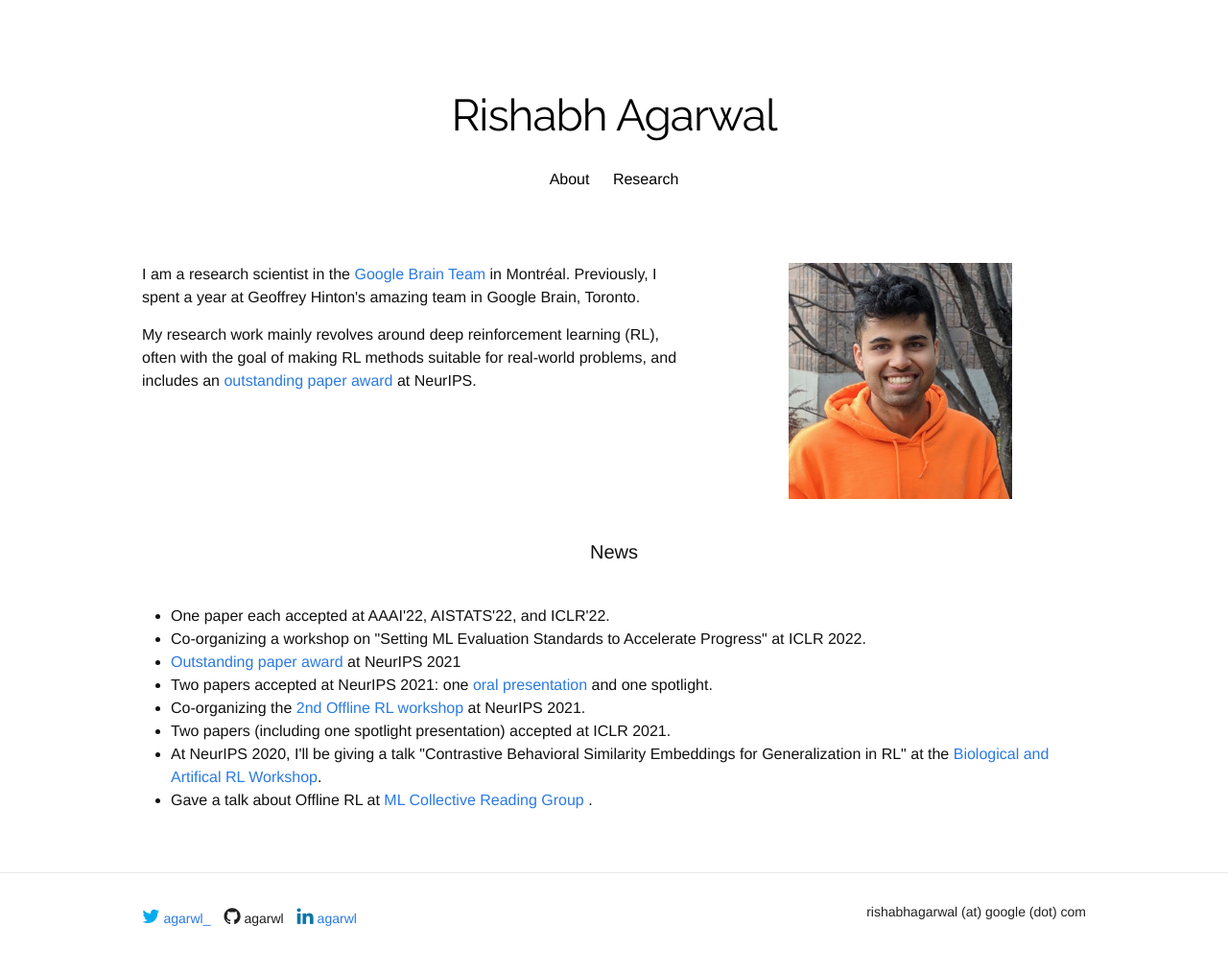
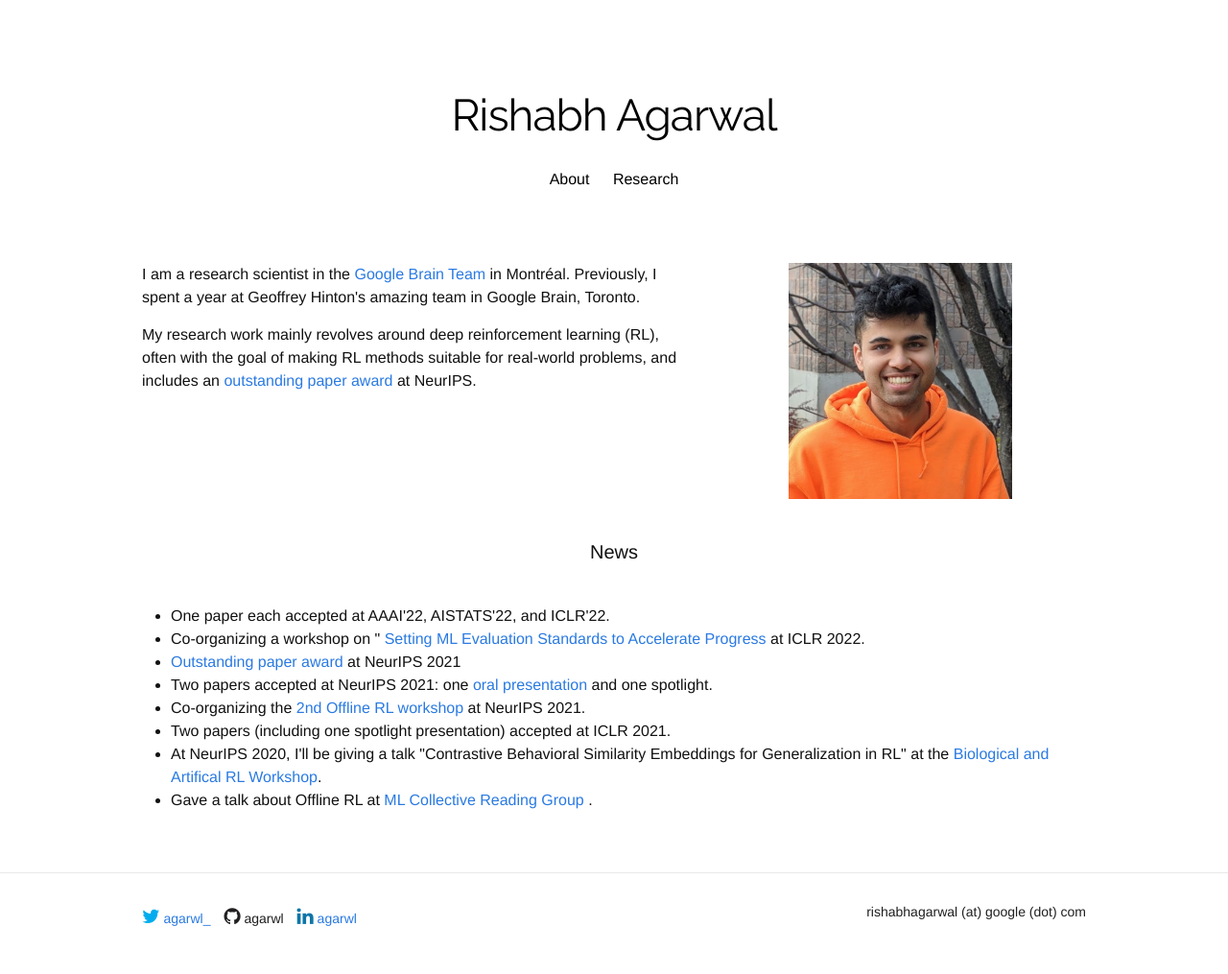
Before and after one commit to agarwl/agarwl.github.io, a Jekyll site: the page built from index.html, in a window 1280 px wide. Shown: the whole page at 96% size. Built offline with Jekyll 4.4.1, drawn with Linux system fonts in a browser that asks for light colours; nearby versions of some CDN libraries; some web fonts are replaced; a style sheet for code colours, icons or effects is not loaded; part of the change alters nothing that is shown.

```diff
--- a/index.html
+++ b/index.html
@@ -24,7 +24,7 @@ title: "Rishabh Agarwal"
 <h1 class="page-heading">News</h1>
 <ul>
   <li> One paper each accepted at AAAI'22, AISTATS'22, and ICLR'22. </li>
-  <li> Co-organizing a workshop on "Setting ML Evaluation Standards to Accelerate Progress" at ICLR 2022. </li>
+  <li> Co-organizing a workshop on "<a href="https://ml-eval.github.io"> Setting ML Evaluation Standards to Accelerate Progress </a> at ICLR 2022. </li>
   <Li> <a href="https://blog.neurips.cc/2021/11/30/announcing-the-neurips-2021-award-recipients/?s=09">Outstanding paper award</a> at NeurIPS 2021 </li>
   <li> Two papers accepted at NeurIPS 2021: one <a href="https://agarwl.github.io/rliable/"> oral presentation </a> and one spotlight. </li>
   <li> Co-organizing the <a href="https://offline-rl-neurips.github.io/2021"> 2nd Offline RL workshop</a> at NeurIPS 2021.</li>
```
